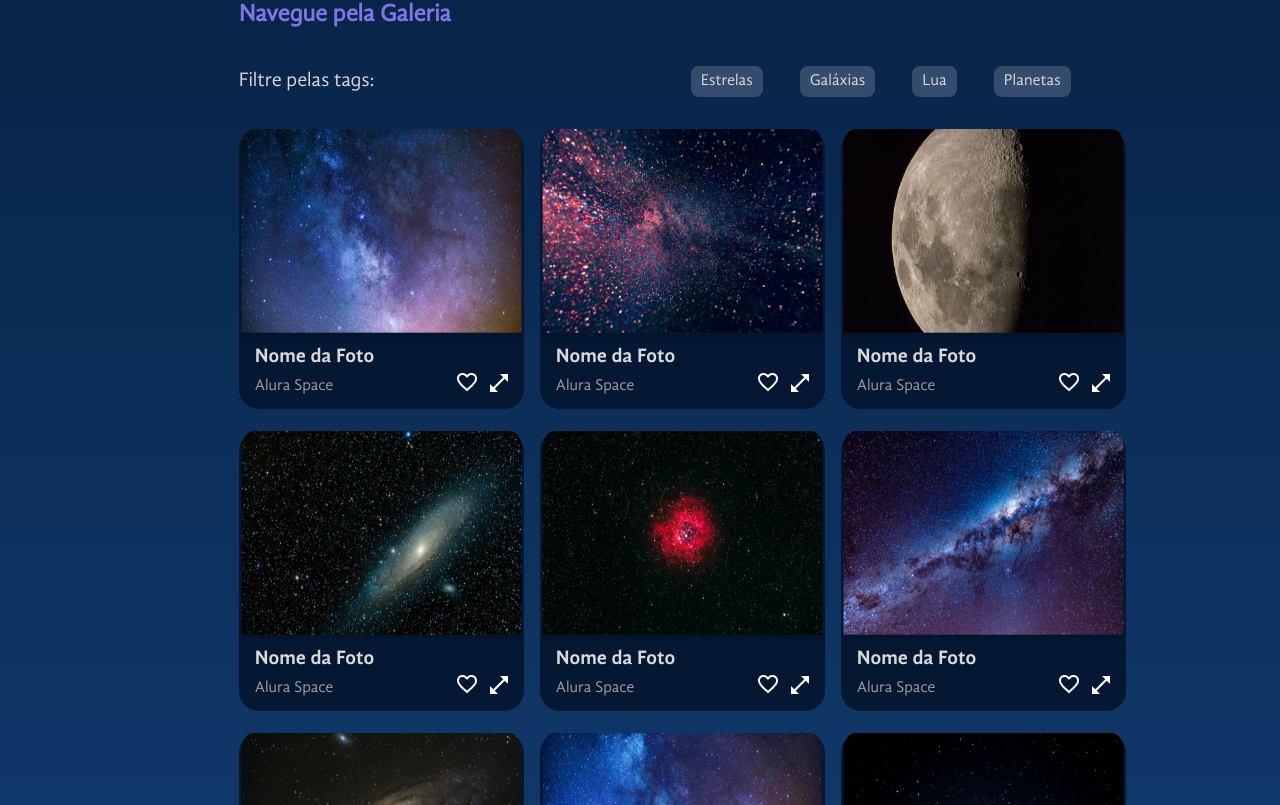
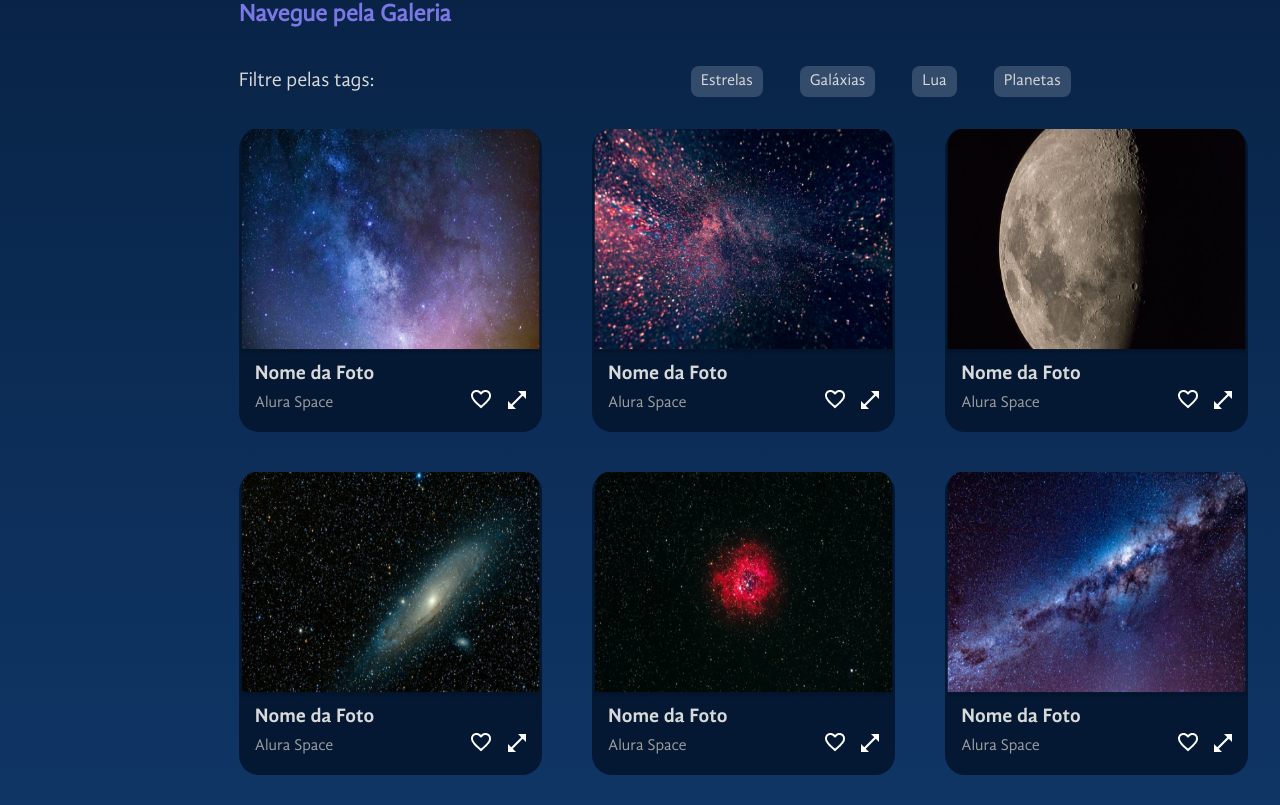
Before and after one commit to marcelluscaio/ReactArquivosEstaticos, a React (Create React App) app: page / in a window 1280 px wide. Shown: the part 515-1320 px from the top of the page. Built offline with nearby package versions, Linux system fonts and the light colour scheme.

Commit message:
feat: cards

```diff
--- a/src/components/Gallery/style/Gallery.module.scss
+++ b/src/components/Gallery/style/Gallery.module.scss
@@ -17,20 +17,27 @@
   }
 
   &__cards {
+    display: flex;
+    flex-wrap: wrap;
+    justify-content: space-between;
+    row-gap: 5vh;
+
+    width: 100%;
+    padding: 0;
+
     list-style: none;
-    padding: 0;
-    display: flex;
-    width: 100%;
-    flex-wrap: wrap;
   }
 
   &__card {
+    /* height: 280px;
+    width: 285px; */
+    width: 30%;
+    aspect-ratio: 1;
+    /* margin-right: 1rem;
+    margin-bottom: 1.35rem; */
     background-color: $azul-escuro;
+
     border-radius: 20px;
-    height: 280px;
-    width: 285px;
-    margin-right: 1rem;
-    margin-bottom: 1.35rem;
     cursor: pointer;
 
     &:hover {
```
